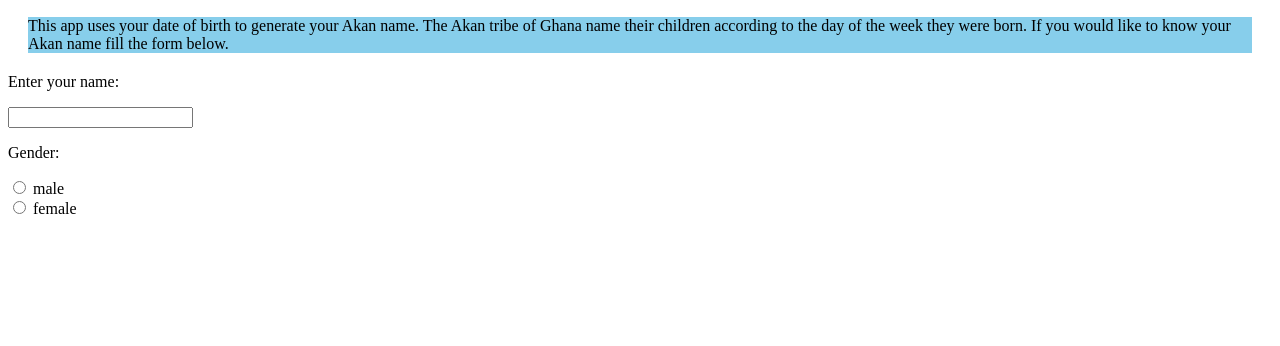
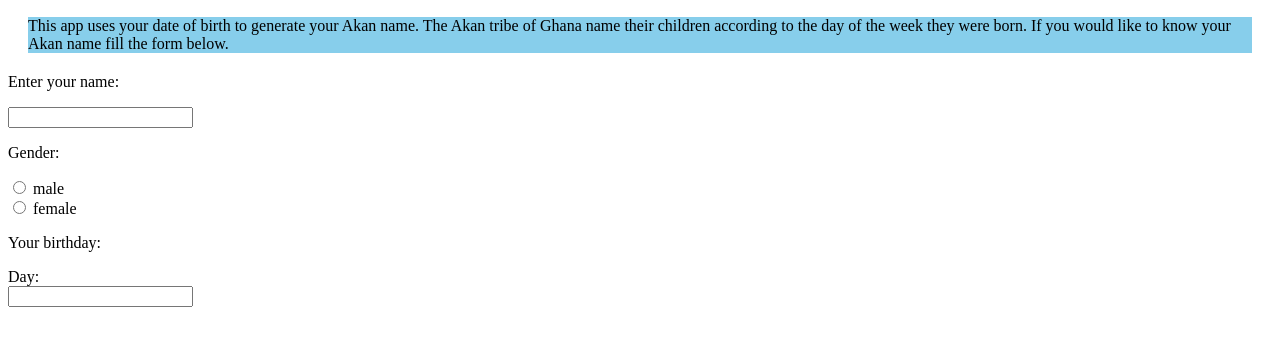
Before and after one commit to Wambura001/akan, a plain HTML site: page index.html in a window 1280 px wide. Shown: the part 110-456 px from the top of the page. Drawn offline with Linux system fonts and the light colour scheme.

Commit message:
add day to form

```diff
--- a/index.html
+++ b/index.html
@@ -23,6 +23,10 @@
             <input type="radio" id="female" name="gender" value="female">
             <label for="female">female</label><br>
         </form>
-
+        <p>Your birthday:</p>
+        <form>
+         <label for="day">Day:</label><br>
+         <input type="text" id="day" name="day"><br>
+        </form>
     </body>
 </html>
```
